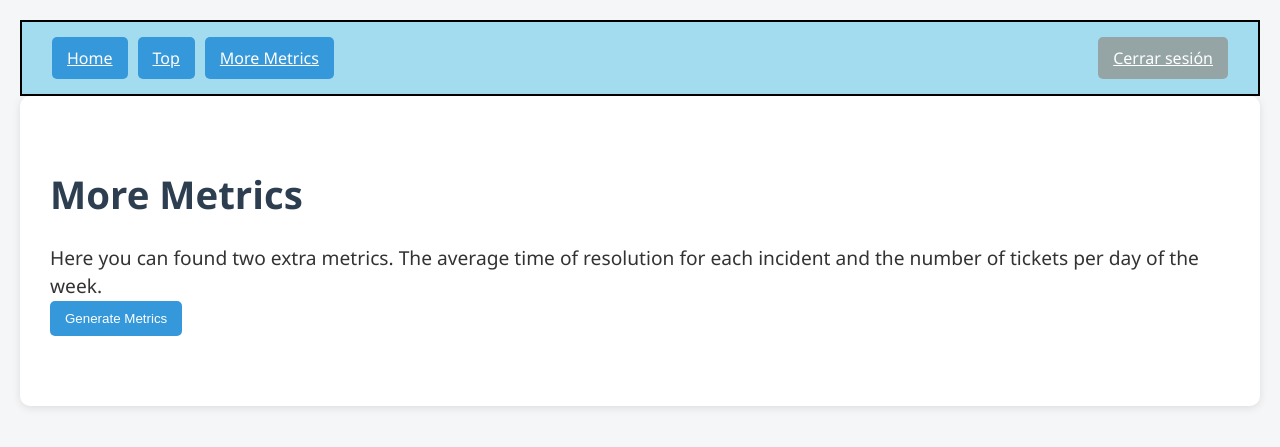
After one commit to Astharot15/Practica2_SI, a Flask app: page /extra-metrics in a window 1280 px wide. The commit adds this page. Shown: the top 447 px of the page. Run offline with Flask 3, Linux system fonts and the light colour scheme; the visitor is signed in with stand-in values (Sample User, id 1).

Commit message:
Metricas Extra

```diff
--- a/app.py
+++ b/app.py
@@ -1,7 +1,14 @@
 from flask import Flask, render_template, request, redirect, url_for, session
 from dotenv import load_dotenv
 import os
-from utils.service import top_clientes, obtener_top_tipos_incidencias, obtener_top_empleados
+
+from utils.service import (
+    top_clientes,
+    obtener_top_tipos_incidencias,
+    obtener_top_empleados,
+    average_resolution_time_by_type,
+    tickets_per_weekday
+)
 
 app = Flask(__name__)
 
@@ -19,8 +26,6 @@ def index():
         return render_template('index.html')
 
     return redirect(url_for('login'))
-
-
 
 
 @app.route('/login', methods=['GET', 'POST'])
@@ -74,5 +79,26 @@ def exercise1():
         show_employees=show_employees
     )
 
+@app.route('/extra-metrics', methods=['GET', 'POST'])
+def extra_metrics():
+    # Protegemos con login
+    if 'usuario' not in session:
+        return redirect(url_for('login'))
+
+    resultados = None
+    if request.method == 'POST':
+        json_file = os.path.join('data', 'data_clasified.json')
+
+        # Llamamos a la lógica en service.py
+        avg_by_type    = average_resolution_time_by_type(json_file)
+        tickets_by_day = tickets_per_weekday(json_file)
+
+        resultados = {
+            'avg_by_type': avg_by_type,
+            'tickets_by_day': tickets_by_day
+        }
+
+    return render_template('extra_metrics.html', resultados=resultados)
+
 if __name__ == '__main__':
     app.run()
--- a/static/styles.css
+++ b/static/styles.css
@@ -161,3 +161,24 @@ body.login-page {
 .navbar .logout-btn:hover {
   background-color: #7f8c8d;
 }
+
+/* Métricas extra */
+.container-full {
+  max-width: 100%;
+  margin: 0 auto;
+  padding: 30px;
+  background-color: #fff;
+  border-radius: 10px;
+  box-shadow: 0 2px 8px rgba(0, 0, 0, 0.1);
+}
+
+/* Letra más grande */
+.extra-metrics-text {
+  font-size: 1.2rem;
+  line-height: 1.5;
+}
+
+.extra-metrics-text h2,
+.extra-metrics-text ul {
+  margin-bottom: 1.5rem;
+}
--- a/templates/exercise1.html
+++ b/templates/exercise1.html
@@ -11,7 +11,7 @@
         <a href="{{ url_for('exercise1') }}" class="btn">Top</a>
     </nav>
 
-    <div class="container">
+    <div class="container-full">
         <div class="section" style="margin-top: 40px;">
             <h1>Exercise 1</h1>
             <p>
--- /dev/null
+++ b/templates/extra_metrics.html
@@ -0,0 +1,48 @@
+<!DOCTYPE html>
+<html lang="es">
+<head>
+  <meta charset="UTF-8"/>
+  <meta name="viewport" content="width=device-width, initial-scale=1.0"/>
+  <title>More Metrics · CMI</title>
+  <link rel="stylesheet" href="{{ url_for('static', filename='styles.css') }}">
+</head>
+<body>
+
+  <nav class="navbar">
+    <a href="{{ url_for('index') }}" class="btn">Home</a>
+    <a href="{{ url_for('exercise1') }}" class="btn">Top</a>
+    <a href="{{ url_for('extra_metrics') }}" class="btn">More Metrics</a>
+    {% if session.get('usuario') %}
+      <a href="{{ url_for('logout') }}" class="btn logout-btn">Cerrar sesión</a>
+    {% endif %}
+  </nav>
+
+  <div class="container-full extra-metrics-text">
+    <div class="section" style="margin-top:40px;">
+      <h1>More Metrics</h1>
+      <p>Here you can found two extra metrics. The average time of resolution for each incident and the number of tickets per day of the week.</p>
+
+      <form method="POST">
+        <button type="submit" class="btn">Generate Metrics</button>
+      </form>
+
+      {% if resultados %}
+        <h2>Average time of resolution by incident type</h2>
+        <ul>
+          {% for tipo, valor in resultados.avg_by_type.items() %}
+            <li>{{ tipo }}: {{ valor }} días</li>
+          {% endfor %}
+        </ul>
+
+        <h2>Tickets per day of the week</h2>
+        <ul>
+          {% for dia, conteo in resultados.tickets_by_day.items() %}
+            <li>{{ dia }}: {{ conteo }}</li>
+          {% endfor %}
+        </ul>
+      {% endif %}
+    </div>
+  </div>
+
+</body>
+</html>
--- a/templates/index.html
+++ b/templates/index.html
@@ -9,6 +9,9 @@
     <nav class="navbar">
         <a href="{{ url_for('index') }}" class="btn">Home</a>
         <a href="{{ url_for('exercise1') }}" class="btn">Top</a>
+        <a href="{{ url_for('extra_metrics') }}" class="btn">More Metrics</a>
+
+
         {% if session.get('usuario') %}
         <a href="{{ url_for('logout') }}" class="btn logout-btn">Cerrar sesión</a>
         {% endif %}
```
Also changed, not shown: utils/service.py (+45 -0 lines).
